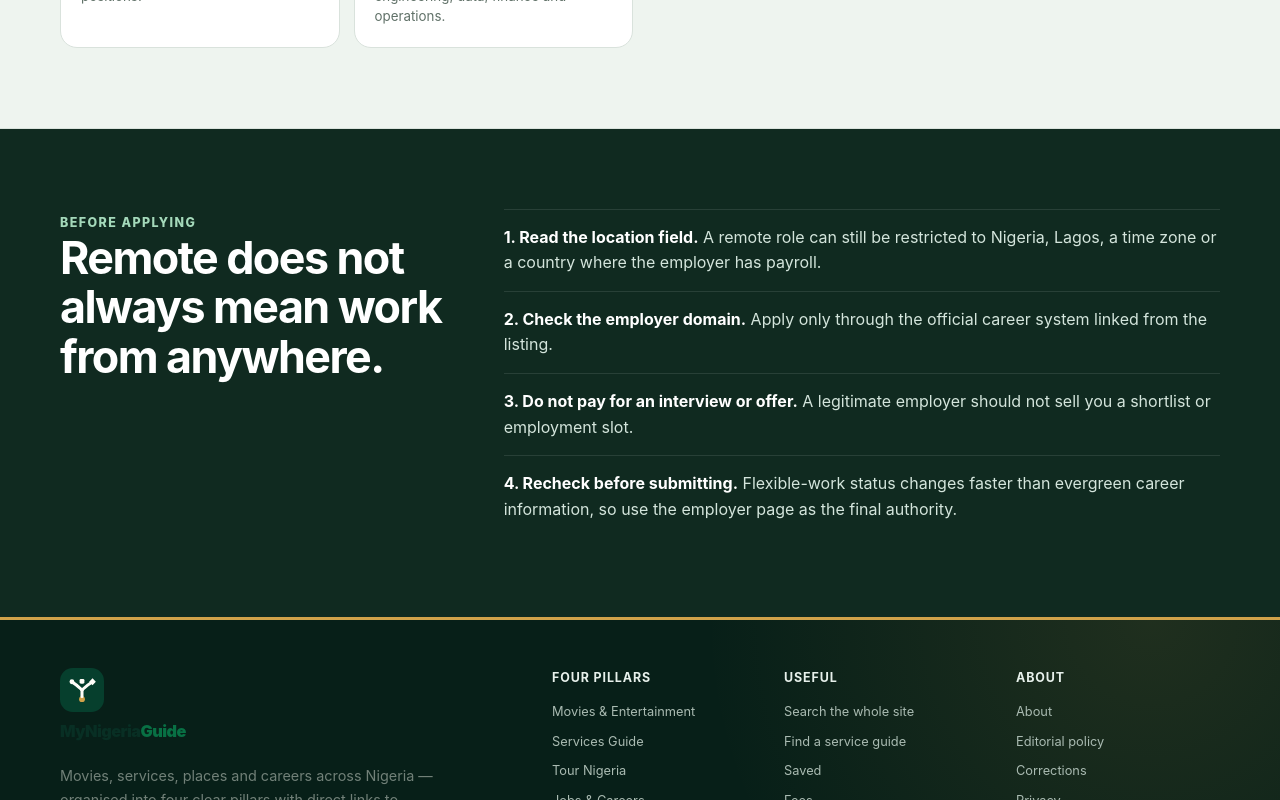
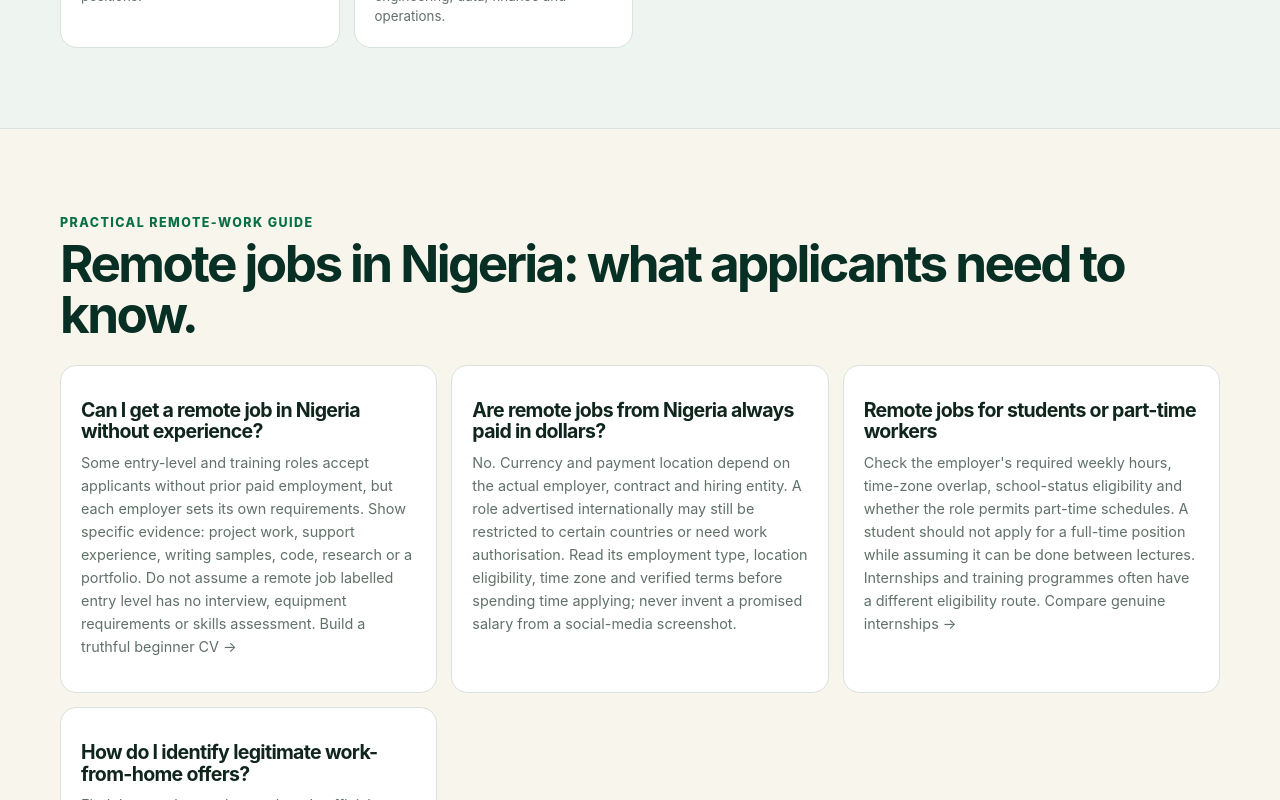
Before and after one commit to eghosa001/nigeria, a Next.js app: page /jobs/remote in a window 1280 px wide. Shown: the part 2360-3160 px from the top of the page. Built offline with nearby package versions, Linux system fonts and the light colour scheme; no server answers.

Commit message:
Extend durable remote, graduate, internships and federal-job guidance; filter false keyword intents

```diff
--- a/app/jobs/remote/page.tsx
+++ b/app/jobs/remote/page.tsx
@@ -108,6 +108,18 @@ export default function RemoteJobsPage() {
         </section>
       ) : null}
 
+      <section className="section" aria-label="Remote work application guidance">
+        <div className="container">
+          <div className="minimal-section-heading"><div><span className="eyebrow">Practical remote-work guide</span><h2>Remote jobs in Nigeria: what applicants need to know.</h2></div></div>
+          <div className="home-updates-grid">
+            <article className="home-update-card"><h3>Can I get a remote job in Nigeria without experience?</h3><p>Some entry-level and training roles accept applicants without prior paid employment, but each employer sets its own requirements. Show specific evidence: project work, support experience, writing samples, code, research or a portfolio. Do not assume a remote job labelled entry level has no interview, equipment requirements or skills assessment. <Link href="/jobs/guides/cv-format-nigeria">Build a truthful beginner CV →</Link></p></article>
+            <article className="home-update-card"><h3>Are remote jobs from Nigeria always paid in dollars?</h3><p>No. Currency and payment location depend on the actual employer, contract and hiring entity. A role advertised internationally may still be restricted to certain countries or need work authorisation. Read its employment type, location eligibility, time zone and verified terms before spending time applying; never invent a promised salary from a social-media screenshot.</p></article>
+            <article className="home-update-card"><h3>Remote jobs for students or part-time workers</h3><p>Check the employer's required weekly hours, time-zone overlap, school-status eligibility and whether the role permits part-time schedules. A student should not apply for a full-time position while assuming it can be done between lectures. Internships and training programmes often have a different eligibility route. <Link href="/jobs/internships">Compare genuine internships →</Link></p></article>
+            <article className="home-update-card"><h3>How do I identify legitimate work-from-home offers?</h3><p>Find the opening on the employer's official domain, confirm the recruiter and inspect the specific vacancy. Beware of onboarding fees, promises of immediate high earnings, equipment deposits and requests for passwords or banking codes. <Link href="/jobs/guides/job-scam-red-flags-nigeria">Use the job-scam verification guide →</Link></p></article>
+          </div>
+        </div>
+      </section>
+
       <section className="section jobs-safety-section">
         <div className="container jobs-safety-grid">
           <div><span className="eyebrow">Before applying</span><h2>Remote does not always mean work from anywhere.</h2></div>
```
Also changed, not shown: app/jobs/government/page.tsx (+11 -0 lines), app/jobs/graduate/page.tsx (+10 -0 lines), app/jobs/internships/page.tsx (+10 -0 lines), 1 other file (tests, documents, lock files or other folders).
